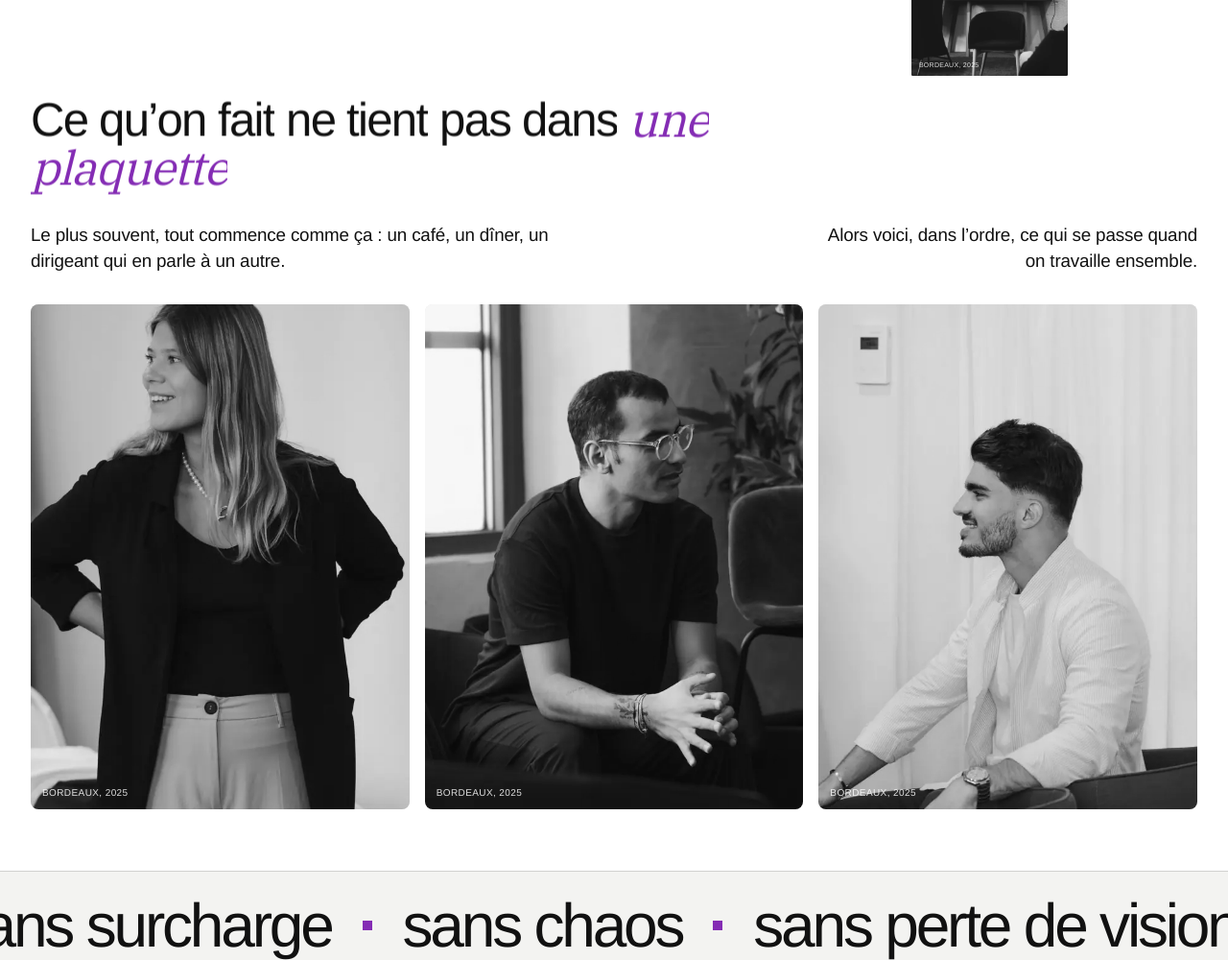
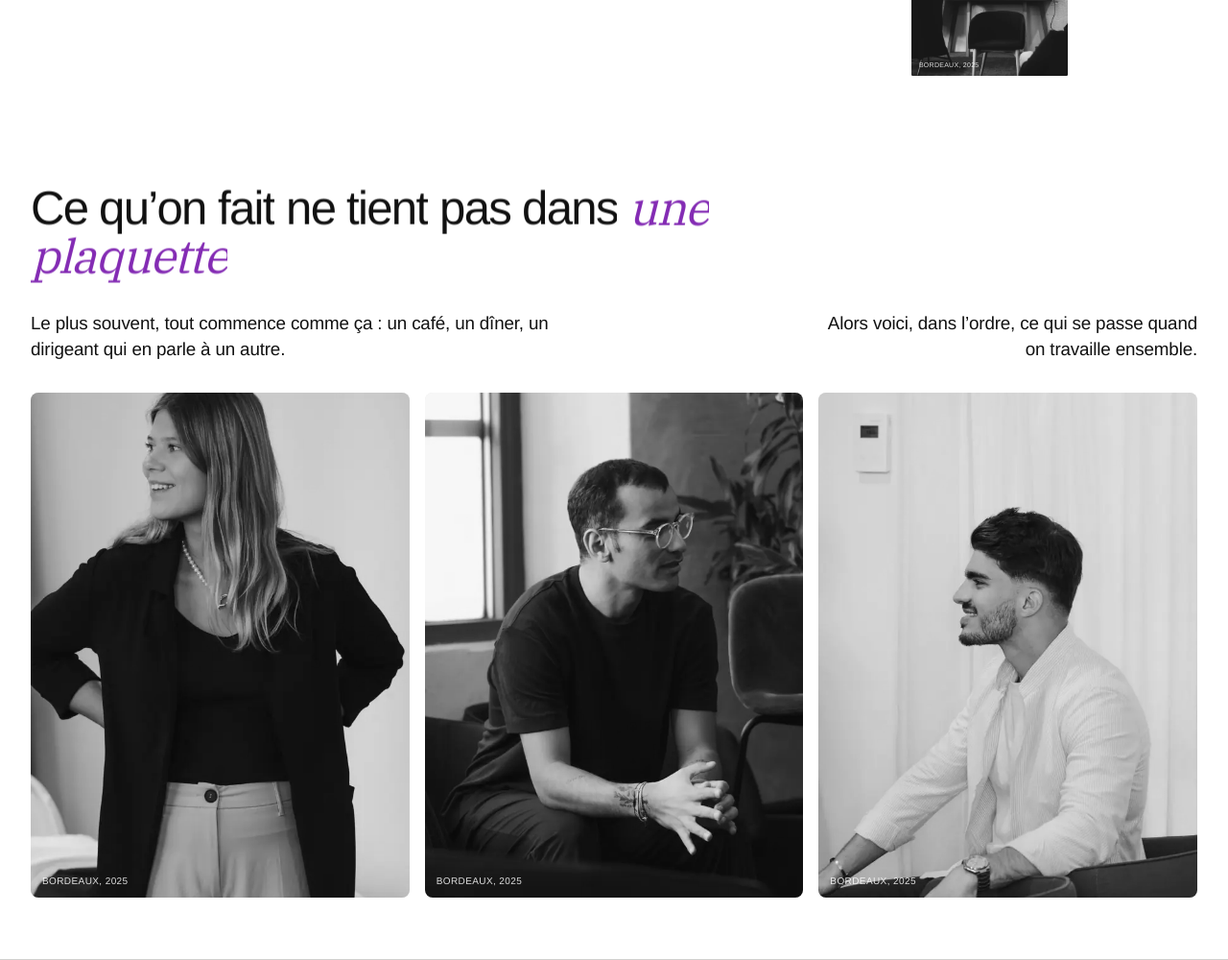
Before and after one commit to Bennn1O/hypergrowth-website, an Astro site: page / in a window 1280 px wide. Shown: the part 1481-2481 px from the top of the page at 96% size. Built offline with nearby package versions, Linux system fonts and the light colour scheme; Astro itself is replaced by a stand-in of ours; animation ran at ten frames a second.

Commit message:
Sur nous : plus d'espace entre les photos flottantes et « Ce qu'on fait ne tient pas dans une plaquette »
Co-Authored-By: Claude Opus 5.5 <noreply@anthropic.com>
Claude-Session: https://claude.ai/code/session_01W7imdGmZDrFoCGJf2VRd14

```diff
--- a/src/features/home/components/before-section.astro
+++ b/src/features/home/components/before-section.astro
@@ -70,7 +70,7 @@ const strip = ['/photos/bordeaux-2660.webp', '/photos/bordeaux-2706.webp', '/pho
     </div>
 
     <!-- Statement, two intro lines, three photos. -->
-    <div class="mt-4 flex flex-col gap-8 lg:mt-[68px]">
+    <div class="mt-16 flex flex-col gap-8 sm:mt-28 lg:mt-40">
       <p class="max-w-[790px] font-helvetica text-[clamp(2.25rem,3.84vw,3.625rem)] leading-none font-normal tracking-[-0.0345em] text-ink">
         <SplitText text={b.statementLead.trim()} />{' '}
         <SplitText text={b.statementAccent} class="font-serif font-medium tracking-[-0.03em] text-primary italic" />
```
